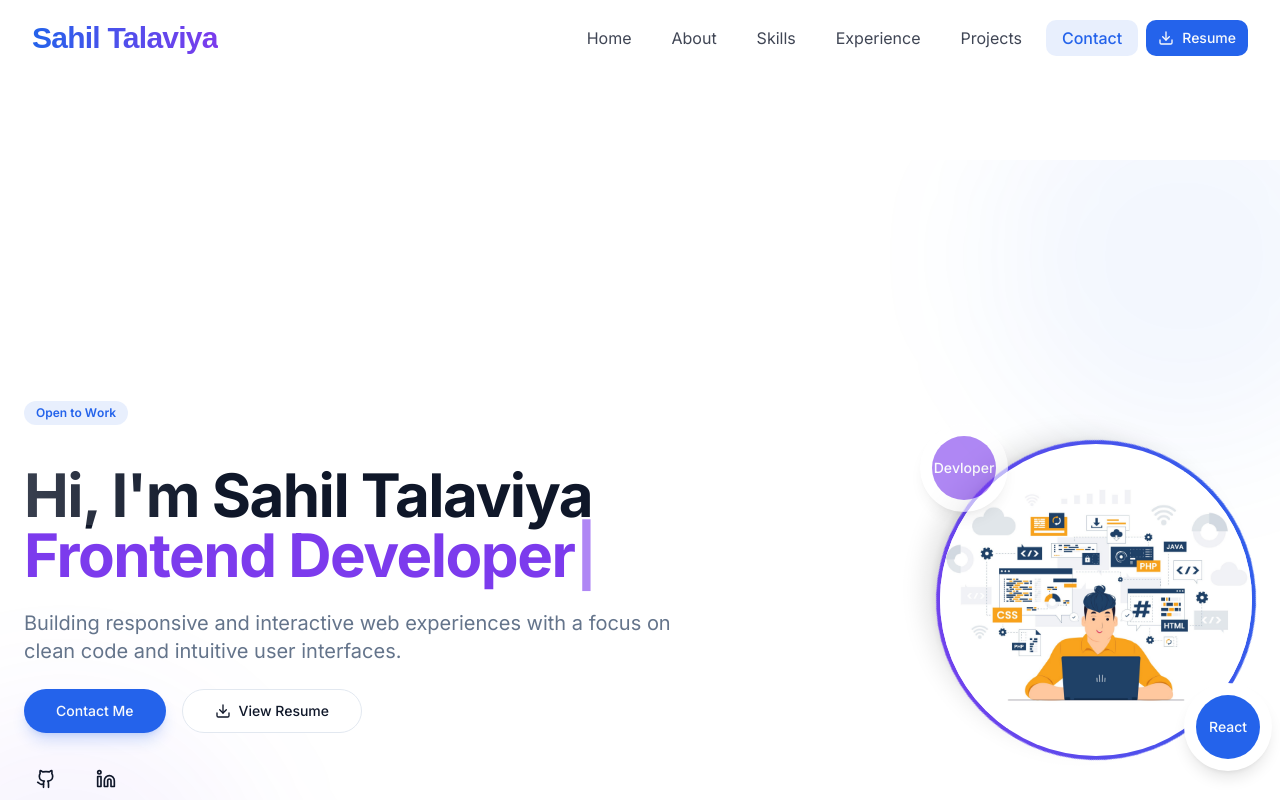
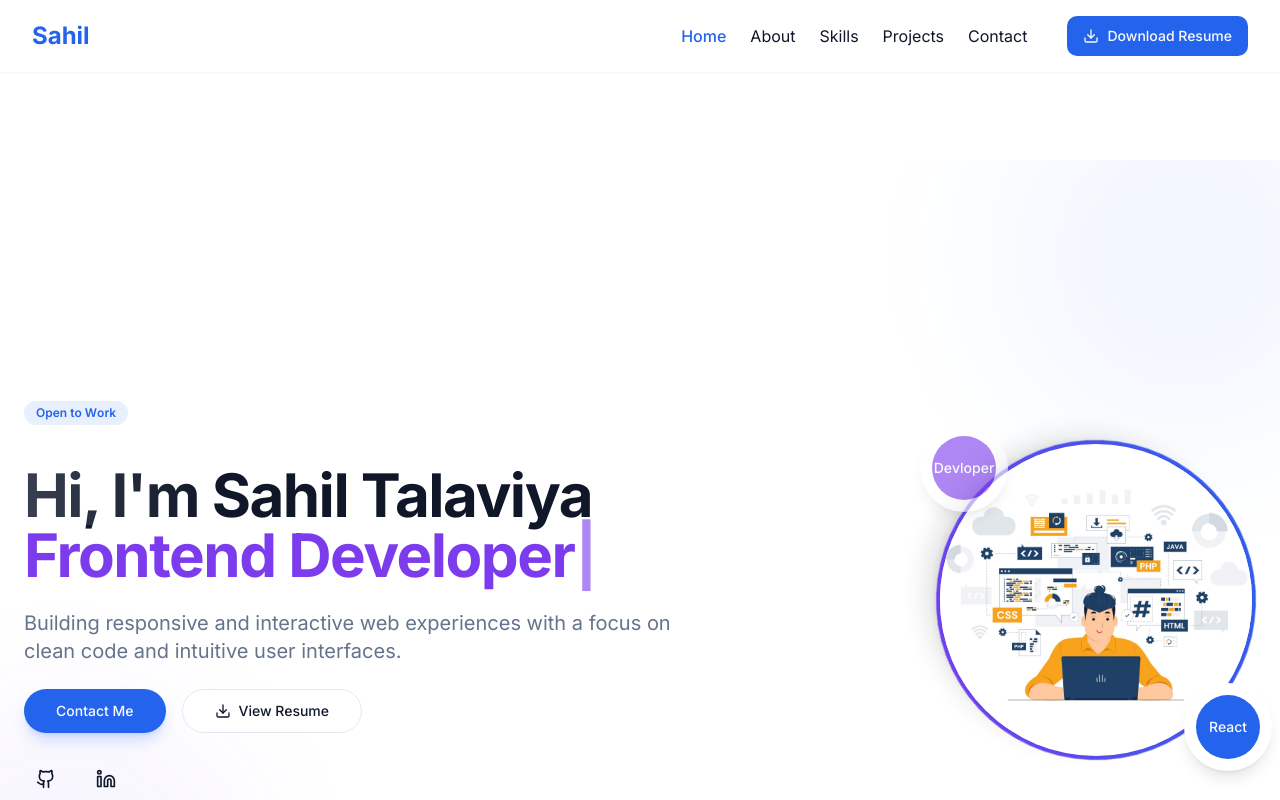
Before and after one commit to sahiltalaviya99/sahil-talaviya-folio, a React (Vite) app: page / in a window 1280 px wide. Shown: the top 800 px of the page. Built offline with nearby package versions, Linux system fonts and the light colour scheme.

Commit message:
Update: Modified navbar

```diff
--- a/src/components/layout/Navbar.tsx
+++ b/src/components/layout/Navbar.tsx
@@ -1,160 +1,105 @@
-import { useState, useEffect, useRef, useCallback } from "react";
+import React, { useState, useEffect, useRef } from "react";
+import { Menu, X, Download } from "lucide-react";
 import { Button } from "@/components/ui/button";
-import { Menu, X, Download } from "lucide-react";
 import { cn } from "@/lib/utils";
 
-interface NavLink {
-  name: string;
-  href: string;
-}
-
-const navLinks: NavLink[] = [
+const navLinks = [
   { name: "Home", href: "#home" },
   { name: "About", href: "#about" },
   { name: "Skills", href: "#skills" },
-  { name: "Experience", href: "#experience" },
   { name: "Projects", href: "#projects" },
   { name: "Contact", href: "#contact" },
 ];
 
 export default function Navbar() {
-  const [isMenuOpen, setIsMenuOpen] = useState<boolean>(false);
-  const [scrolled, setScrolled] = useState<boolean>(false);
-  const [activeSection, setActiveSection] = useState<string>("home");
-  const [isDownloading, setIsDownloading] = useState<boolean>(false);
-  const navRef = useRef<HTMLElement>(null);
-  const firstLinkRef = useRef<HTMLAnchorElement>(null);
+  const [isMenuOpen, setIsMenuOpen] = useState(false);
+  const [isDownloading, setIsDownloading] = useState(false);
+  const [activeSection, setActiveSection] = useState("home");
+  const firstLinkRef = useRef(null);
 
-  // Debounced scroll handler
-  const debounce = (func: () => void, wait: number) => {
-    let timeout: NodeJS.Timeout;
-    return () => {
-      clearTimeout(timeout);
-      timeout = setTimeout(func, wait);
-    };
+  const toggleMenu = () => {
+    setIsMenuOpen((prev) => !prev);
   };
 
-  const handleScroll = useCallback(() => {
-    const isScrolled = window.scrollY > 10;
-    if (isScrolled !== scrolled) {
-      setScrolled(isScrolled);
+  const handleNavClick = (href: string) => {
+    setIsMenuOpen(false);
+    const section = document.querySelector(href);
+    if (section) {
+      section.scrollIntoView({ behavior: "smooth" });
     }
+  };
 
-    const sections = document.querySelectorAll("section[id]");
+  const handleDownload = () => {
+    setIsDownloading(true);
+    setTimeout(() => {
+      setIsDownloading(false);
+    }, 2000);
+  };
+
+  useEffect(() => {
+    const handleScroll = () => {
+      const scrollPosition = window.scrollY;
       let currentSection = "home";
 
-    sections.forEach((section) => {
-      const sectionTop = (section as HTMLElement).offsetTop - 100;
-      const sectionHeight = (section as HTMLElement).offsetHeight;
-      if (window.scrollY >= sectionTop && window.scrollY < sectionTop + sectionHeight) {
-        currentSection = section.getAttribute("id") || "home";
+      navLinks.forEach((link) => {
+        const section = document.querySelector(link.href);
+        if (section) {
+          const offsetTop = section.getBoundingClientRect().top + window.scrollY - 100;
+          if (scrollPosition >= offsetTop) {
+            currentSection = link.href.replace("#", "");
+          }
         }
       });
 
       setActiveSection(currentSection);
-  }, [scrolled]);
-
-  useEffect(() => {
-    const debouncedHandleScroll = debounce(handleScroll, 100);
-    window.addEventListener("scroll", debouncedHandleScroll);
-    return () => window.removeEventListener("scroll", debouncedHandleScroll);
-  }, [handleScroll]);
-
-  // Focus management for mobile menu
-  useEffect(() => {
-    if (isMenuOpen && firstLinkRef.current) {
-      firstLinkRef.current.focus();
-    }
-  }, [isMenuOpen]);
-
-  const handleNavClick = (href: string) => {
-    setIsMenuOpen(false);
-    const targetId = href.replace("#", "");
-    setActiveSection(targetId);
-    const element = document.querySelector(href);
-    if (element) {
-      element.scrollIntoView({ behavior: "smooth" });
-    }
     };
 
-  const handleDownload = async () => {
-    setIsDownloading(true);
-    try {
-      // Simulate download delay
-      await new Promise((resolve) => setTimeout(resolve, 1000));
-    } finally {
-      setIsDownloading(false);
-    }
-  };
+    window.addEventListener("scroll", handleScroll);
+    return () => window.removeEventListener("scroll", handleScroll);
+  }, []);
 
   return (
-    <header
-      className={cn(
-        "fixed top-0 left-0 right-0 w-full z-50 transition-all duration-300",
-        scrolled
-          ? "bg-background/95 border-b border-border shadow-sm backdrop-blur-sm py-3"
-          : "bg-transparent py-5"
-      )}
-      ref={navRef}
-    >
-      <div className="container-section flex justify-between items-center px-4 sm:px-6 lg:px-8">
-        <a
-          href="#home"
-          className={cn(
-            "text-2xl md:text-3xl font-extrabold tracking-tight text-transparent bg-clip-text bg-gradient-to-r from-primary to-accent",
-            "hover:scale-105 transition-transform duration-200",
-            "font-logo"
-          )}
-          style={{ fontFamily: "'Bebas Neue', sans-serif" }}
-          onClick={() => handleNavClick("#home")}
-        >
-          Sahil Talaviya
+    <header className="fixed top-0 left-0 w-full z-50 bg-white shadow-sm">
+      <div className="container-section flex items-center justify-between py-4 px-4 sm:px-6 md:px-8">
+        <a href="/" className="text-2xl font-bold text-primary">
+          Sahil
         </a>
 
         {/* Desktop Navigation */}
-        <nav className="hidden md:flex items-center space-x-2">
-          <ul className="flex space-x-2">
-            {navLinks.map((link, index) => (
-              <li key={link.name}>
+        <nav className="hidden md:flex gap-6 items-center">
+          {navLinks.map((link) => (
             <a
+              key={link.name}
               href={link.href}
-                  ref={index === 0 ? firstLinkRef : null}
               onClick={() => handleNavClick(link.href)}
               className={cn(
-                    "px-4 py-2 rounded-md text-foreground/80 hover:text-primary hover:bg-primary/5 transition-all duration-200",
+                "text-base hover:text-primary transition-all duration-200",
                 activeSection === link.href.replace("#", "") &&
-                      "text-primary bg-primary/10 font-medium"
+                  "text-primary font-medium"
               )}
-                  aria-current={activeSection === link.href.replace("#", "") ? "page" : undefined}
             >
               {link.name}
             </a>
-              </li>
           ))}
-          </ul>
 
           <Button
             asChild
-            variant="default"
-            size="sm"
             className="ml-4 flex items-center gap-2"
             disabled={isDownloading}
             onClick={handleDownload}
           >
             <a href="/resume.pdf" download>
               <Download className="h-4 w-4" />
-              {isDownloading ? "Downloading..." : "Resume"}
+              {isDownloading ? "Downloading..." : "Download Resume"}
             </a>
           </Button>
         </nav>
 
-        {/* Mobile Navigation Toggle */}
+        {/* Mobile Hamburger */}
         <button
-          className="md:hidden p-2 text-foreground focus:outline-none focus:ring-2 focus:ring-primary rounded-md"
-          onClick={() => setIsMenuOpen(!isMenuOpen)}
-          aria-label="Toggle navigation menu"
-          aria-expanded={isMenuOpen}
-          aria-controls="mobile-menu"
+          className="md:hidden text-muted-foreground hover:text-primary transition"
+          onClick={toggleMenu}
+          aria-label="Toggle Menu"
         >
           {isMenuOpen ? <X className="h-6 w-6" /> : <Menu className="h-6 w-6" />}
         </button>
@@ -162,16 +107,14 @@ export default function Navbar() {
 
       {/* Mobile Navigation Menu */}
       <div
-        id="mobile-menu"
         className={cn(
-          "md:hidden bg-background z-40 transition-transform duration-300 ease-in-out border-t",
-          isMenuOpen ? "translate-x-0" : "-translate-x-full",
-          "fixed inset-0 top-[60px] sm:top-[68px]"
+          "md:hidden w-full bg-white border-t z-40 transition-all duration-300 ease-in-out overflow-hidden",
+          isMenuOpen ? "max-h-screen opacity-100" : "max-h-0 opacity-0 pointer-events-none"
         )}
         role="dialog"
         aria-modal="true"
       >
-        <nav className="container-section py-5 px-4 sm:px-6">
+        <nav className="container-section px-4 sm:px-6 py-4">
           <ul className="flex flex-col space-y-4">
             {navLinks.map((link, index) => (
               <li key={link.name}>
@@ -184,7 +127,9 @@ export default function Navbar() {
                     activeSection === link.href.replace("#", "") &&
                       "text-primary bg-primary/10 font-medium"
                   )}
-                  aria-current={activeSection === link.href.replace("#", "") ? "page" : undefined}
+                  aria-current={
+                    activeSection === link.href.replace("#", "") ? "page" : undefined
+                  }
                 >
                   {link.name}
                 </a>
@@ -193,7 +138,7 @@ export default function Navbar() {
             <li>
               <Button
                 asChild
-                className="w-full mt-4 flex justify-center items-center gap-2"
+                className="w-full mt-2 flex justify-center items-center gap-2"
                 disabled={isDownloading}
                 onClick={handleDownload}
               >
```
Lines whose indentation alone changed are shown as unchanged.
